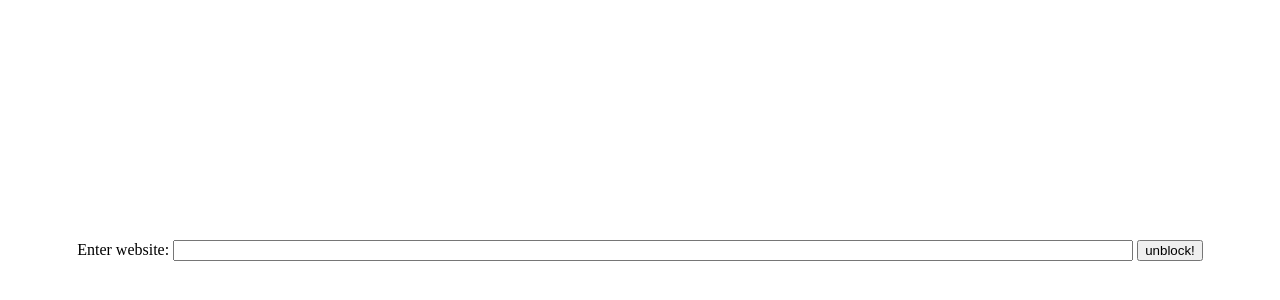
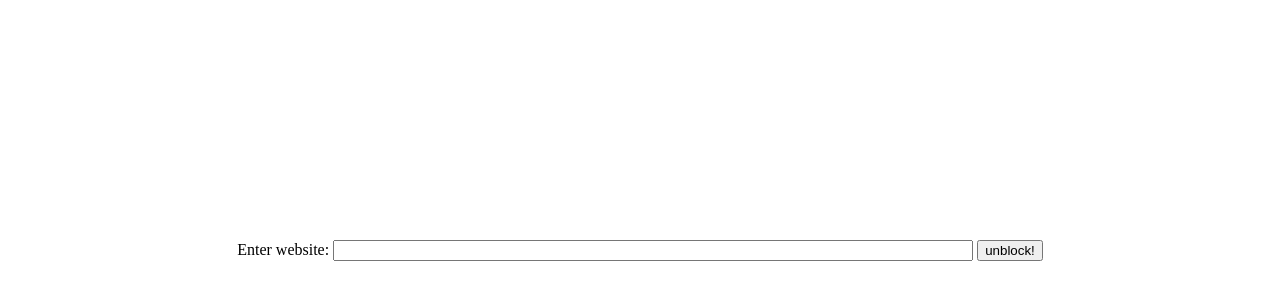
Before and after one commit to Jocey107/unblocker, a plain HTML site: page index.html in a window 1280 px wide. Shown: the part 160-460 px from the top of the page. Drawn offline with Linux system fonts and the light colour scheme.

Commit message:
Update index.html

```diff
--- a/index.html
+++ b/index.html
@@ -6,6 +6,6 @@ function setIframe(){
 </script>
 <div id="iframe" style="position: fixed; bottom: 0; right: 0; left: 0; top: 0;">
 <div style="text-align:center; width:100%; position: fixed; top: 50%;">
-    Enter website: <input id="website" style="width: 75%; " type="text" onclick="this.select()" onKeyDown="if(event.keyCode==13) setIframe();"> <button onclick="setIframe()">unblock!</button>
+    Enter website: <input id="website" style="width: 50%; " type="text" onclick="this.select()" onKeyDown="if(event.keyCode==13) setIframe();"> <button onclick="setIframe()">unblock!</button>
 </div>
 </div>
```
